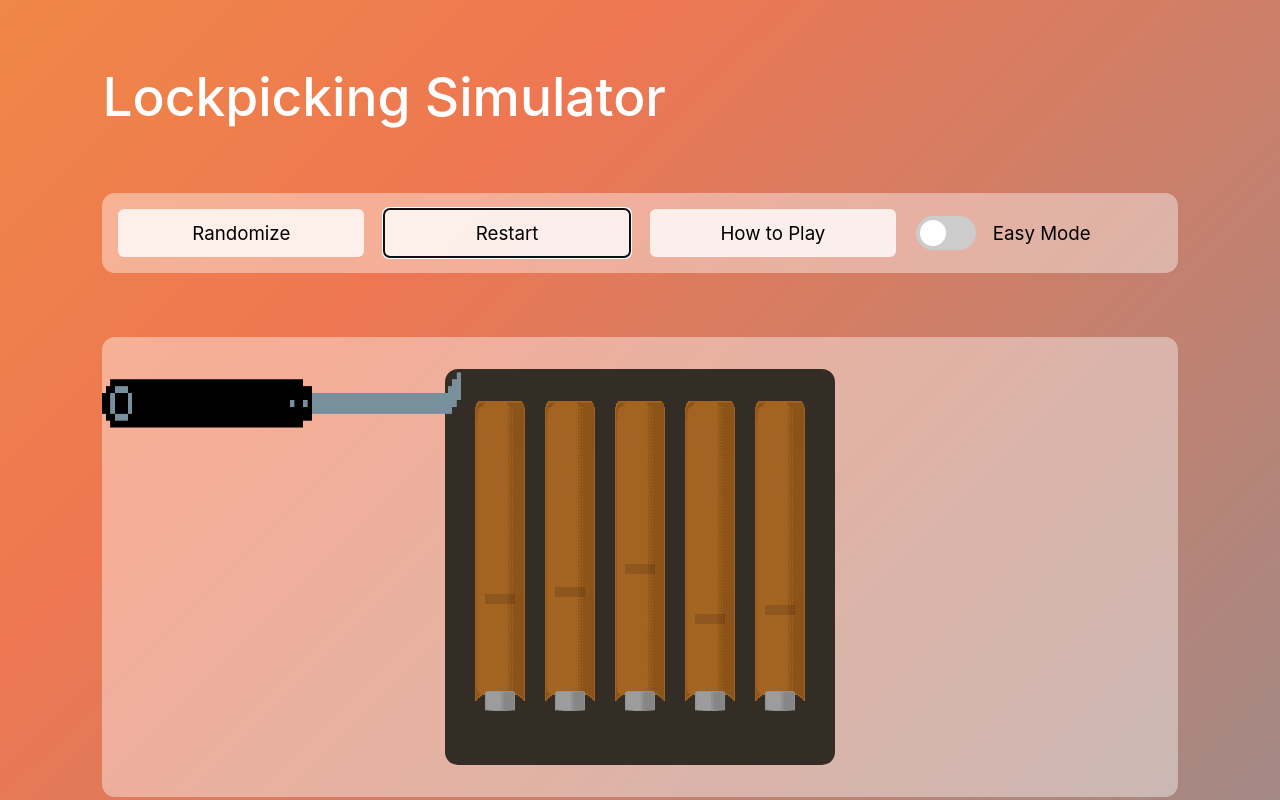
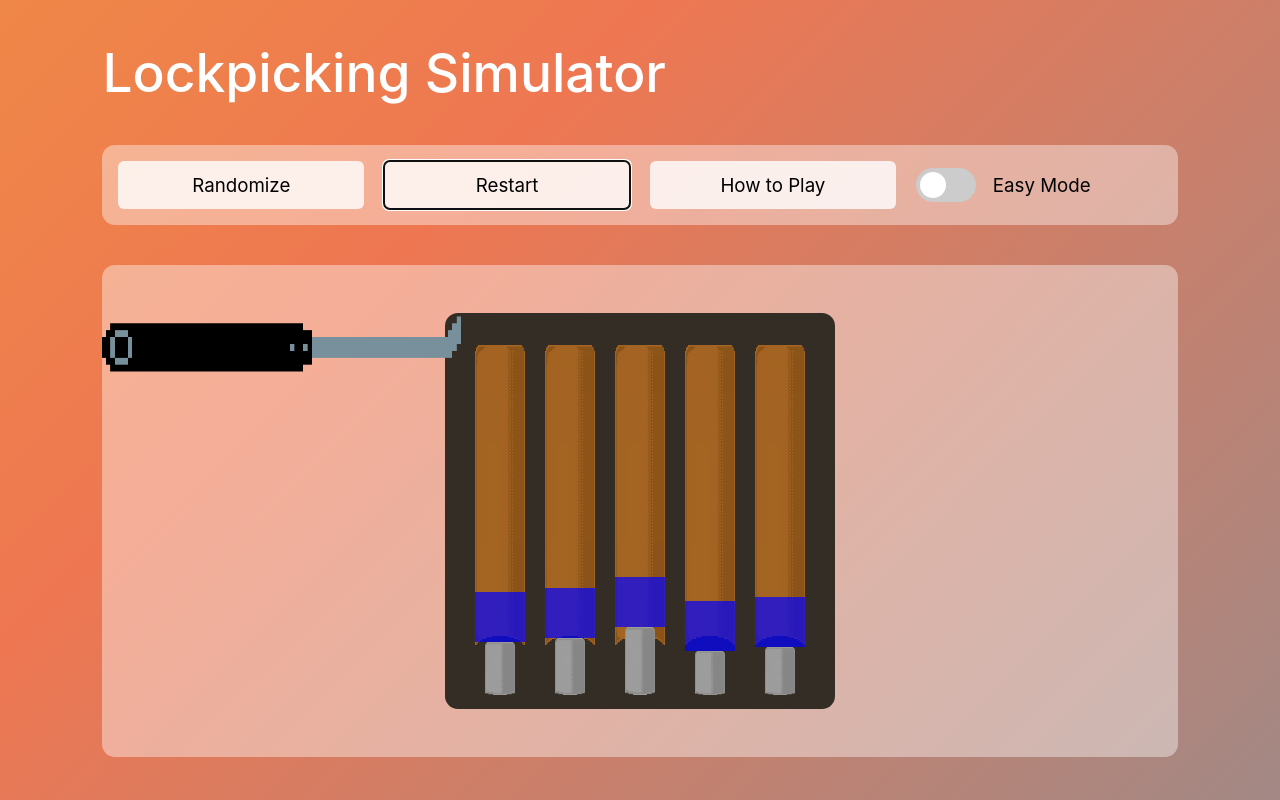
Before and after one commit to mbolinas/Lockpicking-Simulator, a plain HTML site: page index.html in a window 1280 px wide. Both pictures are taken after a click on the button "Restart". Drawn offline with nearby package versions, Linux system fonts and the light colour scheme.

Commit message:
pin now two separate parts

```diff
--- a/index.css
+++ b/index.css
@@ -14,8 +14,8 @@
 .game-title{
     color: white;
     font-size: 3.33rem;
-    padding-top: 8vh;
-    padding-bottom: 8vh;
+    padding-top: 5vh;
+    padding-bottom: 5vh;
 }
 
 .game-window__game-options{
@@ -32,11 +32,11 @@
 
 
 .lockpick-container{
-    margin-top: 8vh;
+    margin-top: 5vh;
     background-color: rgba(255,255,255,.4);
     border-radius: 13px;
-    padding-top: 4vh;
-    padding-bottom: 4vh;
+    padding-top: 6vh;
+    padding-bottom: 6vh;
     width: 100%;
     display: flex;
     align-items: start;
@@ -198,6 +198,14 @@ button:active{
     padding: 0;
 }
 
+.hold-pin{
+    background-color: rgba(0,0,255,.7);
+    width: 50px;
+    height: 50px;
+    position: relative;
+    transition-timing-function: linear;
+}
+
 .pin{
     background-image: url(pin_resized.png);
     background-size: 100% 100%;
@@ -210,6 +218,7 @@ button:active{
 }
 
 .set-point{
+    display: none;
     position: relative;
     background-color: #00000022;
     margin-left: 10px;
--- a/index.js
+++ b/index.js
@@ -17,19 +17,12 @@ $(function(){
 
 
     for(i = 0; i < pin_count; i++){
-        var chamber = '<div id=chamber' + i + ' class=chamber><div id=set-point' + i + ' class=set-point></div><div id=pin' + i + ' class=pin></div></div>';
+        var chamber = '<div id=chamber' + i + ' class=chamber><div id=hold-pin' + i + ' class=hold-pin></div><div id=set-point' + i + ' class=set-point></div><div id=pin' + i + ' class=pin></div></div>';
         //$('.lockpick-container').append(chamber);
         $('.lock_body').append(chamber);
         $('#chamber' + i).css({top: '0px', left: '0px'});
-        $('#pin' + i).css({top: (chamber_height_px - $('#pin' + i).height()) + 'px', left: '0px'});
+        //$('#pin' + i).css({top: (chamber_height_px - $('#pin' + i).height()) + 'px', left: '0px'});
     }
-
-
-    //TODO: convert to pin_array.push(randomized_amt)
-    //var pin_array = [300,500,600];
-    //var pin_array_init = [300, 500, 600];  //so that reset works
-    //var pin_falltime = [1000,1000,1000];
-    //var pin_set_range = [200,200,200];
 
     var pin_array = [];
     var pin_array_init = [];
@@ -43,7 +36,11 @@ $(function(){
         pin_set_range.push((Math.random() * 75) + 250);
 
         var pos = (pin_array_init[i] / pin_falltime[i]) * chamber_height_px;
-        $('#set-point' + i).css({top: pos + 'px'});
+        //$('#set-point' + i).css({top: pos + 'px'});
+        $('#pin' + i).css({height: (Math.max(30, (chamber_height_px - pos) / 2)) + 'px'});
+        $('#pin' + i).css({top: (chamber_height_px - $('#pin' + i).height()) + 'px'});
+        $('#hold-pin' + i).css({top: (chamber_height_px - $('#pin' + i).height()) + 'px'});
+
     }
 
 
@@ -61,8 +58,13 @@ $(function(){
             pin_array.push(pin_array_init[i]);
             pin_set_range.push((Math.random() * 75) + 250);
 
+            //var pos = (pin_array_init[i] / pin_falltime[i]) * chamber_height_px;
+            //$('#set-point' + i).css({top: pos + 'px'});
             var pos = (pin_array_init[i] / pin_falltime[i]) * chamber_height_px;
-            $('#set-point' + i).css({top: pos + 'px'});
+            //$('#set-point' + i).css({top: pos + 'px'});
+            $('#pin' + i).css({height: (Math.max(30, (chamber_height_px - pos) / 2)) + 'px'});
+            $('#pin' + i).css({top: (chamber_height_px - $('#pin' + i).height()) + 'px'});
+            $('#hold-pin' + i).css({top: (chamber_height_px - $('#pin' + i).height()) + 'px'});
         }
     }
 
@@ -70,6 +72,7 @@ $(function(){
         for(var i = 0; i < pin_array_init.length; i++){
             pin_array[i] = pin_array_init[i];
             $('#pin' + i).css({top: (chamber_height_px - $('#pin' + i).height()) + 'px', transition: 'top ' + (pin_falltime[i] / 1000) + 's'});
+            $('#hold-pin' + i).css({top: (chamber_height_px - $('#pin' + i).height()) + 'px', transition: 'top ' + (pin_falltime[i] / 1000) + 's'});
         }
     }
 
@@ -97,6 +100,11 @@ $(function(){
                 }
                 break;
             case 'Space':
+                e.preventDefault();
+                //$('.image-lockpick').css({transform: 'rotate(-20deg)'});
+                setTimeout(() => {
+                    //$('.image-lockpick').css({transform: 'rotate(0deg)'});
+                }, 200);
                 //this means this pin is already set
                 if(pin_array[selected_pin] === -1){
                     //we do nothing, probably just animate the lockpick kicking an empty chamber
@@ -108,18 +116,19 @@ $(function(){
                 else if(Date.now() - time > pin_max_fall_time_ms){
                     time = Date.now();
                     $('#pin' + (selected_pin)).css({top: '0px', transition: 'top .15s'});
+                    $('#hold-pin' + selected_pin).css({top: '0px', transition: 'top .15s'});
                     setTimeout(() => {
                         $('#pin' + (selected_pin)).css({top: (chamber_height_px - $('#pin' + selected_pin).height()) + 'px', transition: 'top ' + (pin_falltime[selected_pin] / 1000) + 's'});
+                        $('#hold-pin' + (selected_pin)).css({top: (chamber_height_px - $('#pin' + selected_pin).height()) + 'px', transition: 'top ' + (pin_falltime[selected_pin] / 1000) + 's'});
                     }, 200);
                 }
                 //the pin is currently falling, user is trying to set it
                 else{
-                    //TODO: convert 2000 to a random amount per pin, found in pin_set_range
                     if((Date.now() - time - pin_array[selected_pin]) <= 0 && (Date.now() - time - pin_array[selected_pin] > -1 * pin_set_range[selected_pin])){
                         pin_array[selected_pin] = -1;
                         //position pin where it would be depending on when it's supposed to get set
                         var pos = (pin_array_init[selected_pin] / pin_falltime[selected_pin]) * chamber_height_px;
-                        $('#pin' + selected_pin).css({top: pos + 'px'});
+                        $('#hold-pin' + selected_pin).css({top: (chamber_height_px / 3) + 'px'});
 
                         // Add Sound
                         $('#pin' + selected_pin).addClass("pin_set");
@@ -134,6 +143,7 @@ $(function(){
                         for(var i = 0; i < pin_array_init.length; i++){
                             pin_array[i] = pin_array_init[i];
                             $('#pin' + i).css({top: (chamber_height_px - $('#pin' + i).height()) + 'px', transition: 'top ' + (pin_falltime[i] / 1000) + 's'});
+                            $('#hold-pin' + i).css({top: (chamber_height_px - $('#pin' + i).height()) + 'px', transition: 'top ' + (pin_falltime[i] / 1000) + 's'});
                         }
 
                         // Remove pin_set class
@@ -149,7 +159,7 @@ $(function(){
     function update(){
         var pin_pos = $('#chamber' + selected_pin).offset();
         //alert(pin_pos.left);
-        $('.image-lockpick').css({top: (pin_pos.top + $('#chamber' + selected_pin).height() + 10) + 'px', left: (pin_pos.left - $('.image-lockpick').width() + 30) + 'px'});
+        $('.image-lockpick').css({top: (pin_pos.top + $('#chamber' + selected_pin).height() + 50) + 'px', left: (pin_pos.left - $('.image-lockpick').width() + 30) + 'px'});
         //$('.image-lockpick').css({left: (pin_pos.left - 350)});
 
         //$('.game-title').text('pos: ' + pin_array[selected_pin] + ', falltime: ' + pin_falltime[selected_pin] + ', range: ' + pin_set_range[selected_pin]);
```
